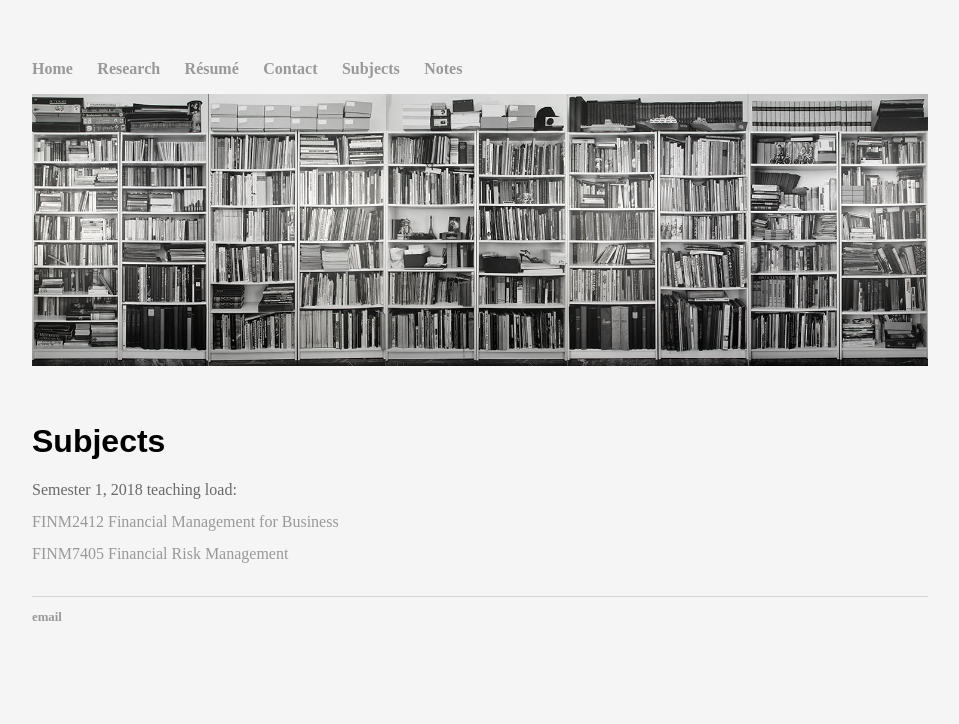
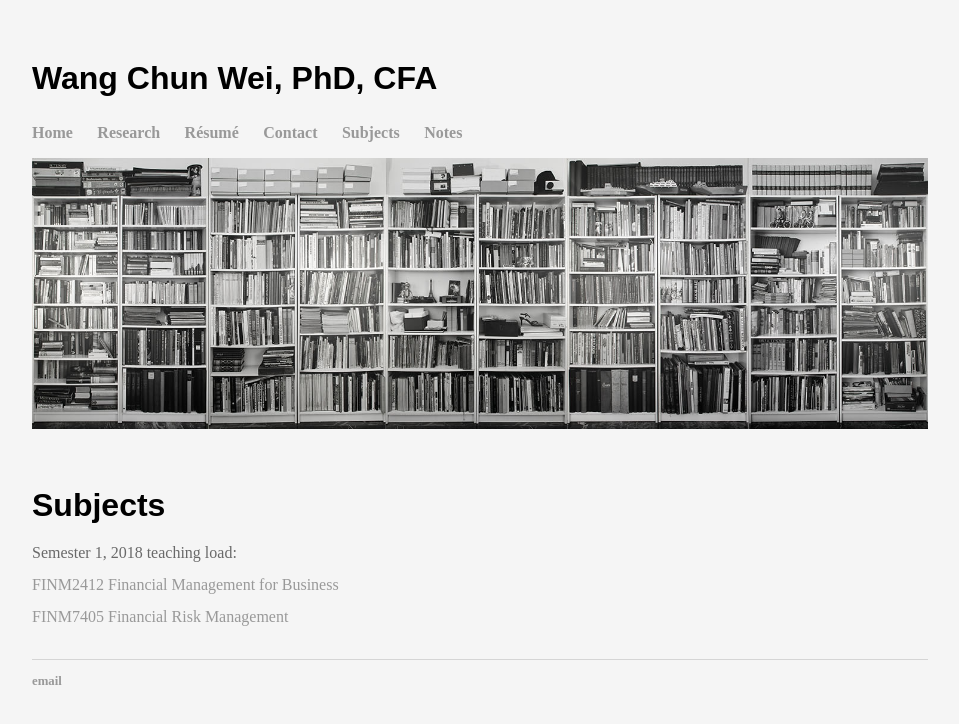
Before and after one commit to weiwangchun/weiwangchun.github.io, a Jekyll site: the page built from teaching/index.html, in a window 1280 px wide. Shown: the top 724 px of the page, without its empty margins (160-1119 px from the left). Built offline with Jekyll 4.4.1, drawn with Linux system fonts in a browser that asks for light colours; some web fonts are replaced.

Commit message:
Update default.html

```diff
--- a/_layouts/default.html
+++ b/_layouts/default.html
@@ -8,6 +8,7 @@
 		</head>
 		<body>
 			<nav>
+				<h1> Wang Chun Wei, PhD, CFA </h1>
 	    		<ul>
 	        		<li><a href="/">Home</a></li>
 		        	<li><a href="/about">Research</a></li>
```
